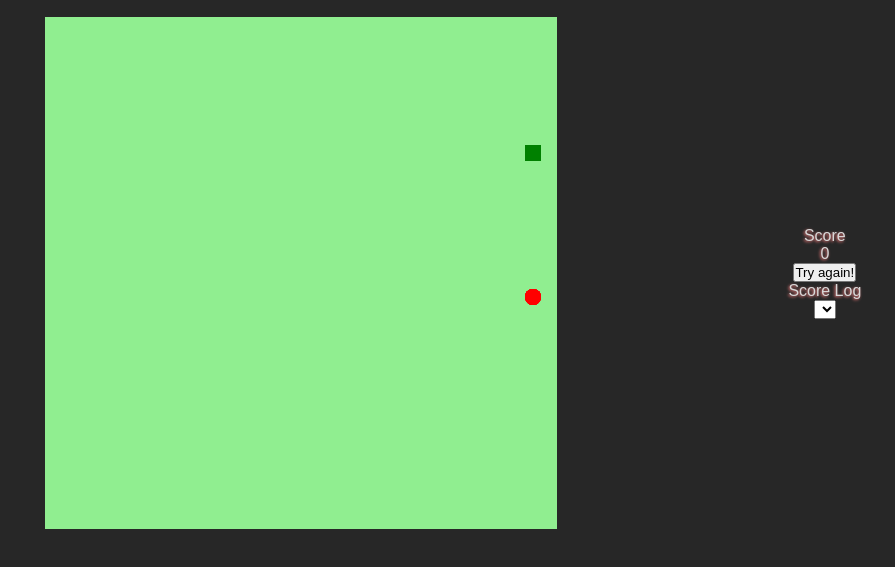
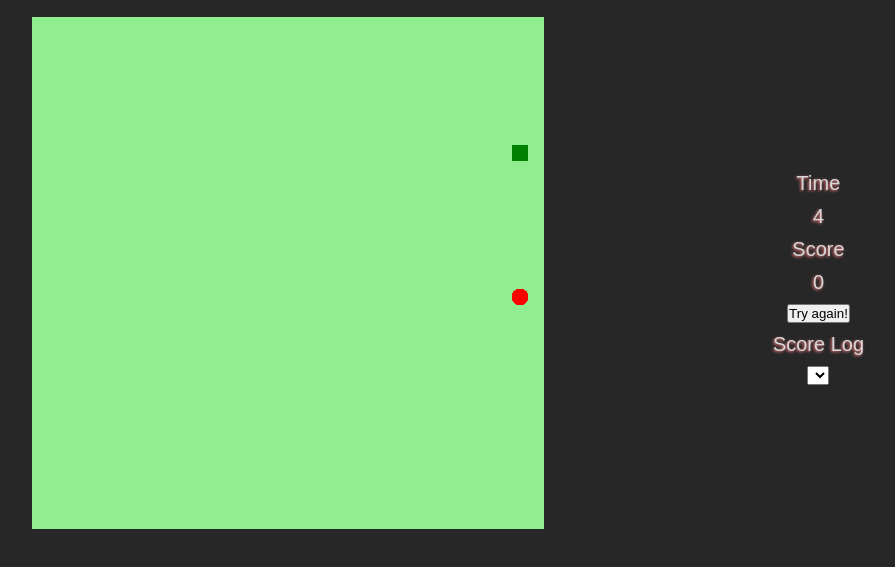
Before and after one commit to EnSabahNurX/snake-game-DIO, a plain HTML site: page index.html in a window 1280 px wide. Shown: the part 79-646 px from the top of the page, without its empty margins (187-1082 px from the left). Drawn offline with Linux system fonts and the light colour scheme.

Commit message:
calculating the score

```diff
--- a/app.js
+++ b/app.js
@@ -1,5 +1,7 @@
 // variables
 let canvas = document.querySelector('#snake')
+const time = document.querySelector('#time')
+const score = document.querySelector('#score')
 let context = canvas.getContext('2d')
 let box = 16
 let direction = 'right'
@@ -12,7 +14,10 @@ let food = {
     x: Math.floor((Math.random() * 31) + 1) * box,
     y: Math.floor((Math.random() * 31) + 1) * box
 }
-
+let count = 0
+let scoreCount = 0
+let lastGrab = 0
+let fruits = 0
 
 // functions
 function createBG() {
@@ -28,6 +33,7 @@ function createSnake() {
 }
 
 function startGame() {
+    score.innerHTML = scoreCount
     if (snake[0].x > (31 * box) && direction == 'right') snake[0].x = 0
     if (snake[0].x < 0 && direction == 'left') snake[0].x = 31 * box
     if (snake[0].y < 0 && direction == 'up') snake[0].y = 31 * box
@@ -36,7 +42,7 @@ function startGame() {
     for (let i = 1; i < snake.length; i++) {
         if (snake[0].x == snake[i].x && snake[0].y == snake[i].y) {
             clearInterval(game)
-
+            clearInterval(clock)
         }
     }
 
@@ -64,6 +70,8 @@ function startGame() {
     } else {
         food.x = Math.floor((Math.random() * 31) + 1) * box
         food.y = Math.floor((Math.random() * 31) + 1) * box
+        fruits++
+        scoreCount += Math.floor(100 / (count - lastGrab) + 1.3 ** fruits)
     }
 
     let newHead = {
@@ -82,8 +90,6 @@ function update(e) {
 
 function drawFood() {
     context.fillStyle = 'red'
-    // context.fillRect(food.x, food.y, box, box)
-
     for (let i = 0; i < 4; i++) {
         for (let j = 0; j < 3; j++) {
             context.beginPath();
@@ -97,6 +103,12 @@ function drawFood() {
     }
 }
 
+function incremmentCloc() {
+    time.innerHTML = count
+    count++
+}
+
 // events
 let game = setInterval(startGame, 90)
 document.addEventListener('keydown', update)
+let clock = setInterval(incremmentCloc, 1000)
--- a/index.html
+++ b/index.html
@@ -21,9 +21,11 @@
         <canvas id="snake" width="512" height="512"></canvas>
         <div class="placar">
             <div>
+                <p>Time</p>
+                <p id="time">0</p>
                 <p>Score</p>
                 <p id="score">0</p>
-                <p id="message"></p>
+                <p id="message"> </p>
                 <button id="try-again">Try again!</button>
             </div>
             <div class="battle-log">
--- a/style.css
+++ b/style.css
@@ -38,8 +38,7 @@ h1 {
     justify-content: space-evenly;
 }
 
-canvas {
-    /* box-shadow: 0 0 0 4px rgba(0, 0, 0, 0.1), inset 0 0 0 3px #efefef6b, inset 0 0 10px rgba(0, 0, 0, 0.411), 0 0 10px rgba(0, 0, 0, 0.2);
-    transition: all 0.05s;
-    transition-timing-function: cubic-bezier(0.1, 2.7, 0.58, 1); */
+p {
+    margin: 10px;
+    font-size: 20px;
 }
```
